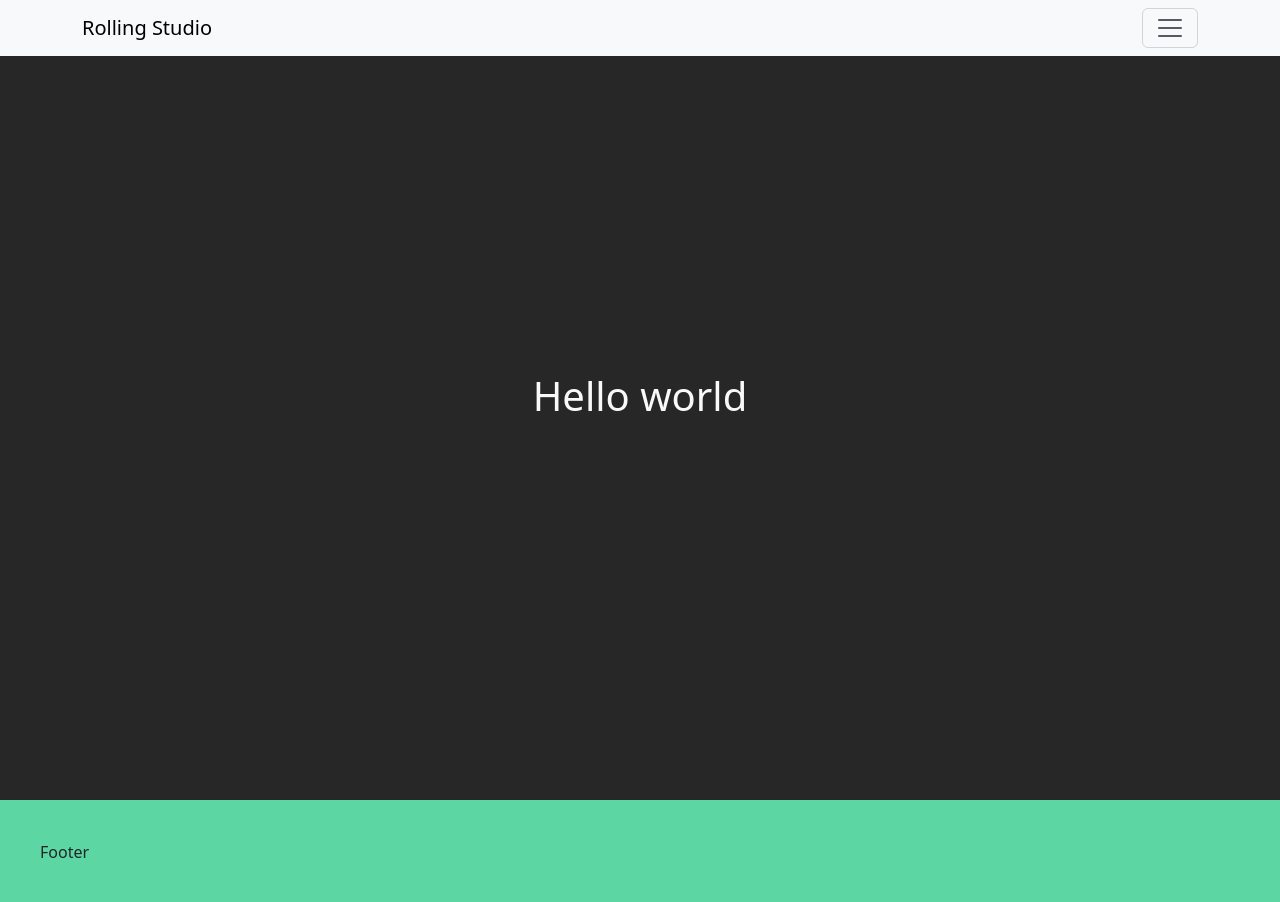
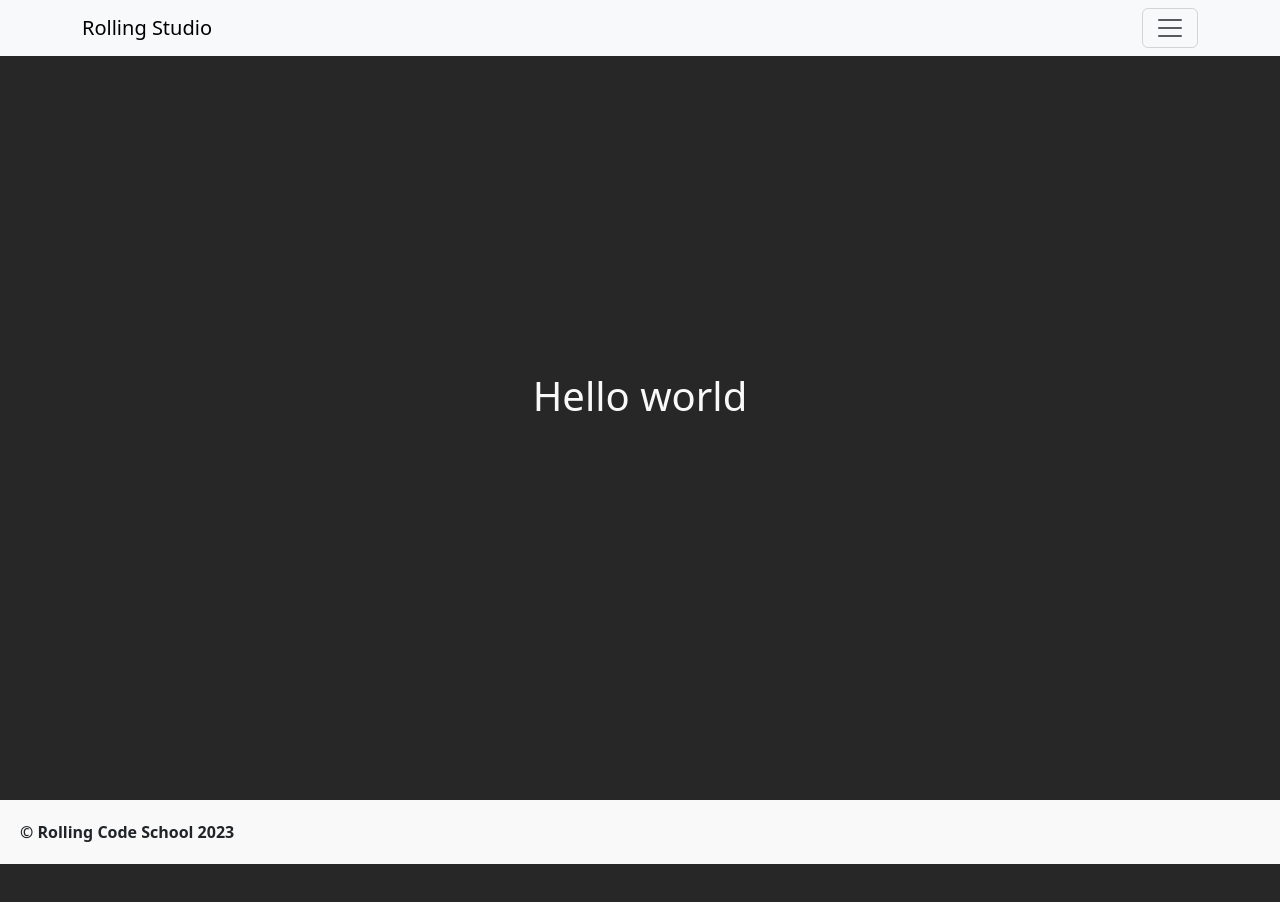
Before and after one commit to CardozoMartin/ReactRolling-Grupo2, a React (Vite) app: page /1 in a window 1280 px wide. After the commit the page ends 864 px from the top, so only its background shows below. Built offline with nearby package versions, Linux system fonts and the light colour scheme.

Commit message:
agrego mas css

```diff
--- a/src/common/Footer.jsx
+++ b/src/common/Footer.jsx
@@ -1,6 +1,6 @@
 const Footer = () => {
   return (
-    <div className="section-footer">Footer</div>
+    <div className="section-footer fw-bold">&copy; Rolling Code School 2023</div>
   )
 }
 export default Footer;
--- a/src/index.css
+++ b/src/index.css
@@ -7,8 +7,8 @@ body{
 }
 
 .section-footer{
-  background-color: #5cd6a3;
-  padding: 40px;
+  background-color: #f9f9f9;
+  padding: 20px;
 }
 
 .section-first, .section-second, .section-error{
```
Also changed, not shown: src/common/Navbar.jsx (line endings or trailing spaces).
